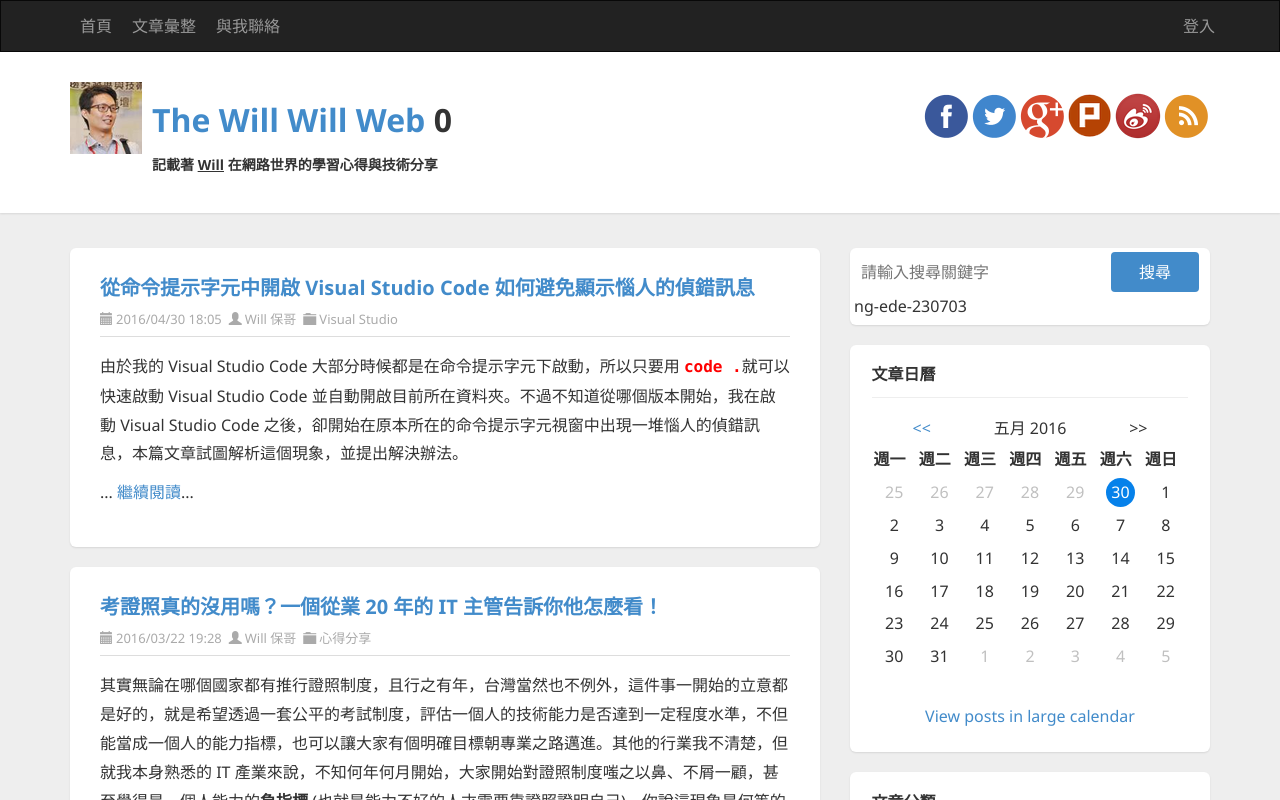
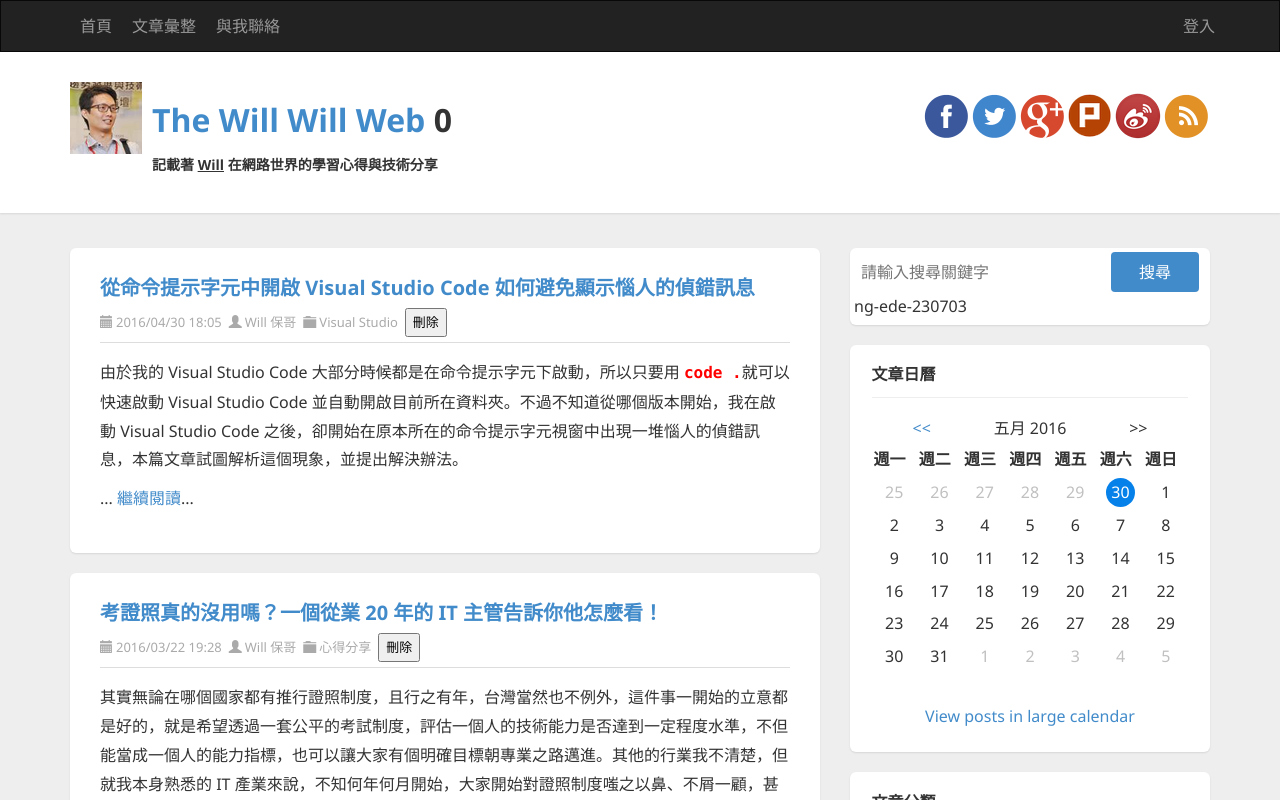
Before and after one commit to coolrare/ng-ede-230703, an Angular app: page / in a window 1280 px wide. Shown: the top 800 px of the page. Built offline with nearby package versions, Linux system fonts and the light colour scheme.

Commit message:
示範 @Output() 用法

```diff
--- a/src/app/app.component.html
+++ b/src/app/app.component.html
@@ -8,7 +8,7 @@
       <div id="ctl00_cphBody_PostList1_posts" class="posts">
         <!-- Article START-->
         <app-article *ngFor="let item of data; let i=index"
-          [item]="item" [i]="i"></app-article>
+          [item]="item" [i]="i" (delete)="doDelete($event)"></app-article>
         <!-- Article END-->
       </div>
     </section>
--- a/src/app/app.component.ts
+++ b/src/app/app.component.ts
@@ -11,6 +11,10 @@ export class AppComponent {
   doSearch(value: string) {
     console.log(`Search keyword: ${value}`);
     this.keyword = value;
+  }
+
+  doDelete(id: number) {
+    console.log(`Delete article id: ${id}`);
   }
 
   data = [
--- a/src/app/article/article.component.html
+++ b/src/app/article/article.component.html
@@ -22,6 +22,8 @@
           >{{item.category}}</a
         ></span
       >
+
+      <button (click)="deleteArticle()">刪除</button>
     </div>
   </header>
   <section class="post-body text" [innerHTML]="item.summary">
--- a/src/app/article/article.component.ts
+++ b/src/app/article/article.component.ts
@@ -1,4 +1,4 @@
-import { Component, Input } from '@angular/core';
+import { Component, EventEmitter, Input, Output } from '@angular/core';
 
 @Component({
   selector: 'app-article',
@@ -6,9 +6,14 @@ import { Component, Input } from '@angular/core';
   styleUrls: ['./article.component.css']
 })
 export class ArticleComponent {
-  @Input()
-  i = 0;
+  @Input() i = 0;
 
-  @Input()
-  item: any = {};
+  @Input() item: any = {};
+
+  @Output() delete = new EventEmitter<number>();
+
+  deleteArticle() {
+    this.delete.emit(this.item.id);
+  }
+
 }
```
